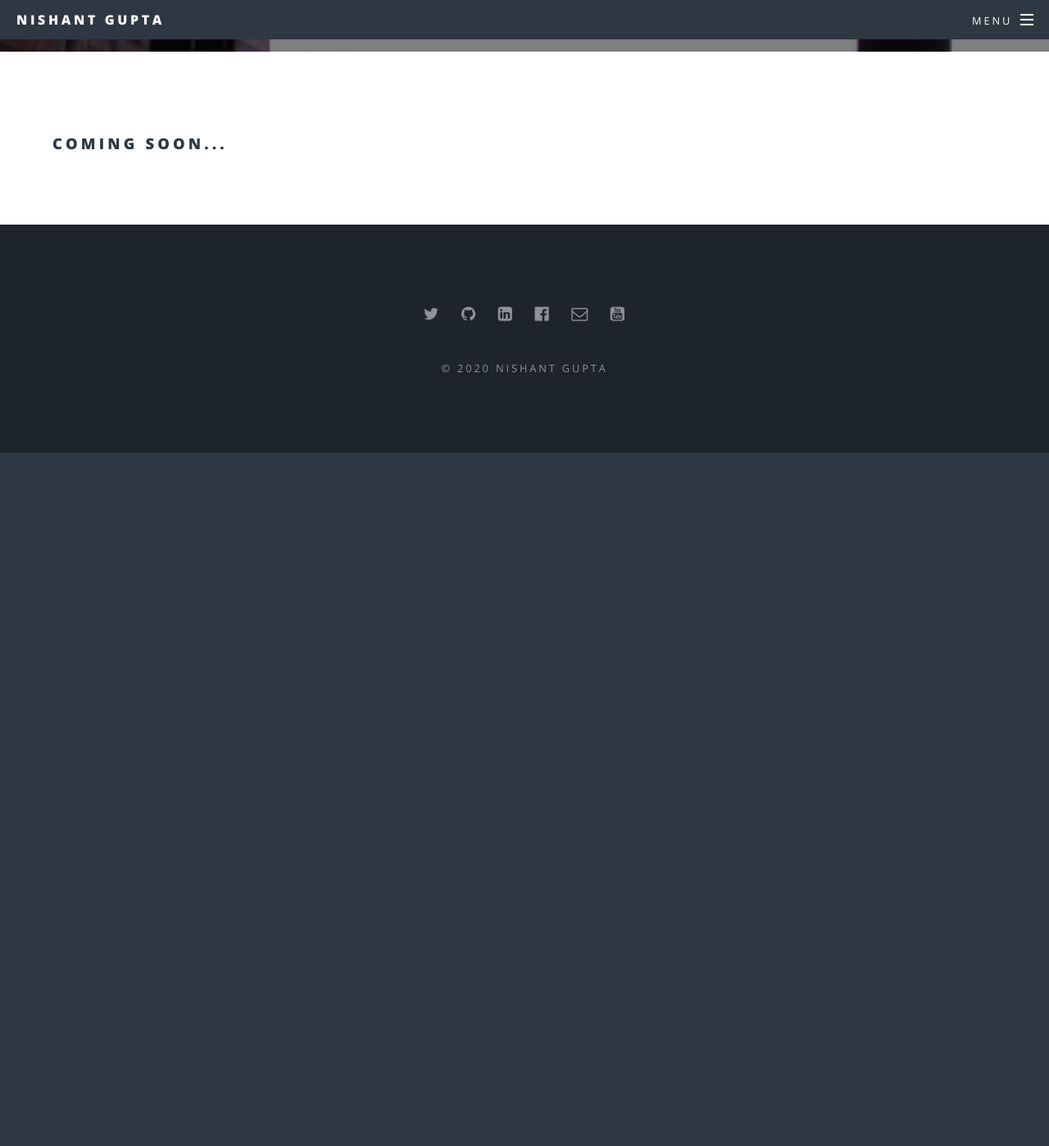
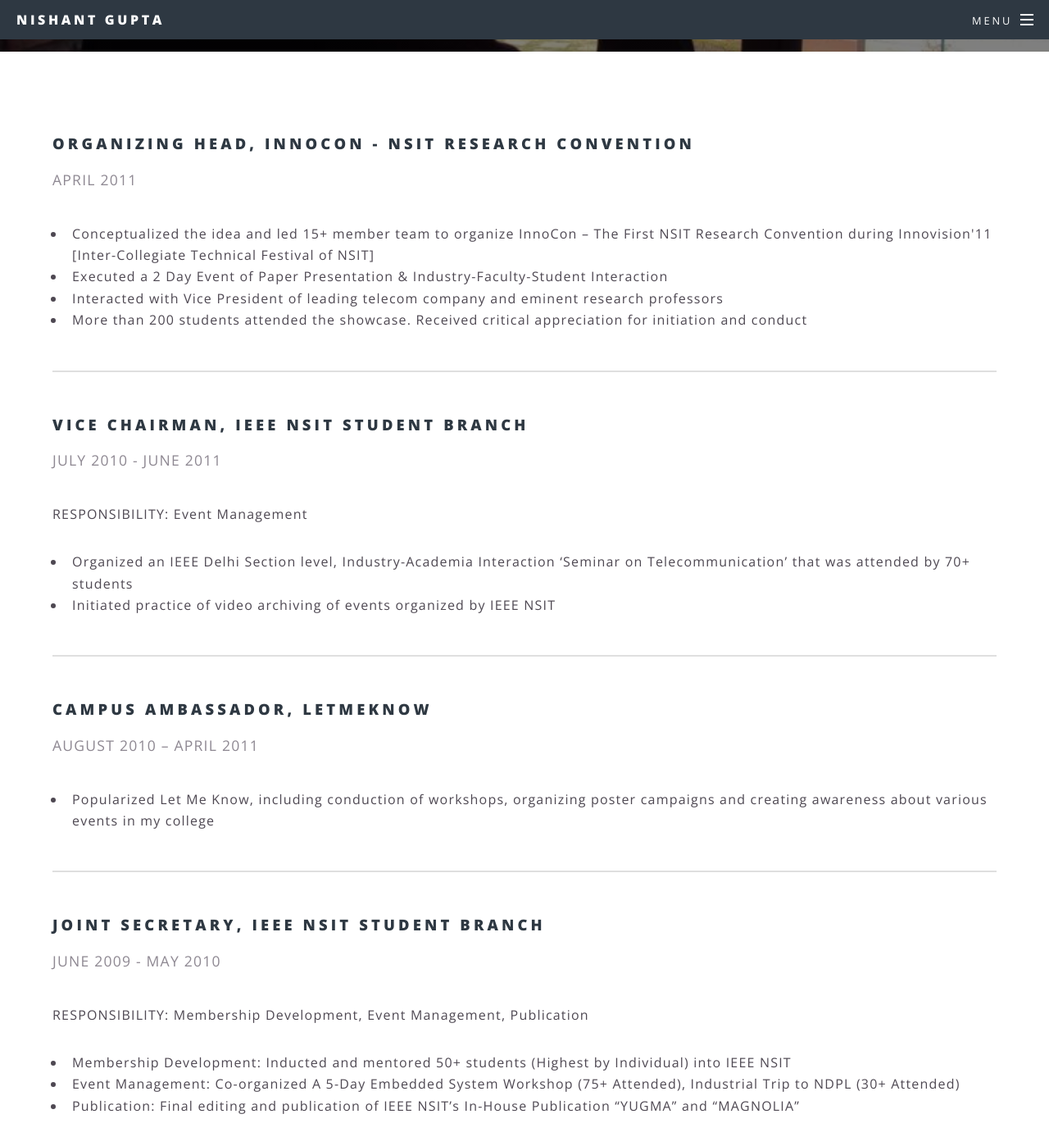
Before and after one commit to imnishantg/imnishantg.github.io, a Jekyll site: the page built from misc_pages/position_of_responsibility.html, in a window 1280 px wide and 1400 px high, scrolled down 330 px. Shown: the whole window at 82% size. Built offline with Jekyll 4.4.1, drawn with Linux system fonts in a browser that asks for light colours; before the commit the page ends 900 px from its top, so only the background shows below that.

Commit message:
update position of responsibilty

```diff
--- a/misc_pages/position_of_responsibility.html
+++ b/misc_pages/position_of_responsibility.html
@@ -3,4 +3,59 @@ layout: page
 title: Position Of Responsibility
 subtitle: IEEE | Innovision | LetMeKnow
 ---
-	<h3>Coming Soon...</h3>
+<section>
+	<header>
+		<h3>Organizing Head, InnoCon - NSIT Research Convention</h3>
+		<p>APRIL 2011</p>
+	</header>
+
+	<ul>
+		<li>Conceptualized the idea and led 15+ member team to organize InnoCon – The First NSIT Research Convention during Innovision'11 [Inter-Collegiate Technical Festival of NSIT]</li>
+		<li>Executed a 2 Day Event of Paper Presentation & Industry-Faculty-Student Interaction</li>
+		<li>Interacted with Vice President of leading telecom company and eminent research professors</li>
+		<li>More than 200 students attended the showcase. Received critical appreciation for initiation and conduct</li>
+	</ul>
+</section>
+
+<hr />
+
+<section>
+	<header>
+		<h3>Vice Chairman, IEEE NSIT Student Branch</h3>
+		<p>JULY 2010 - JUNE 2011</p>
+	</header>
+	<p>RESPONSIBILITY: Event Management</p>
+	<ul>
+		<li>Organized an IEEE Delhi Section level, Industry-Academia Interaction ‘Seminar on Telecommunication’ that was attended by 70+ students</li>
+		<li>Initiated practice of video archiving of events organized by IEEE NSIT</li>
+	</ul>
+</section>
+
+<hr />
+
+<section>
+	<header>
+		<h3>Campus Ambassador, LetMeKnow</h3>
+		<p>AUGUST 2010 – APRIL 2011</p>
+	</header>
+	<ul>
+		<li>Popularized Let Me Know, including conduction of workshops, organizing poster campaigns and creating awareness about various events in my college</li>
+	</ul>
+</section>
+
+<hr />
+
+<section>
+	<header>
+		<h3>Joint Secretary, IEEE NSIT Student Branch</h3>
+		<p>JUNE 2009 - MAY 2010</p>
+	</header>
+	<p>RESPONSIBILITY: Membership Development, Event Management, Publication</p>
+	<ul>
+		<li>Membership Development: Inducted and mentored 50+ students (Highest by Individual) into IEEE NSIT</li>
+		<li>Event Management: Co-organized A 5-Day Embedded System Workshop (75+ Attended), Industrial Trip to NDPL (30+ Attended)</li>
+		<li>Publication: Final editing and publication of IEEE NSIT’s In-House Publication “YUGMA” and “MAGNOLIA”</li>
+	</ul>
+</section>
+
+<hr />
```
